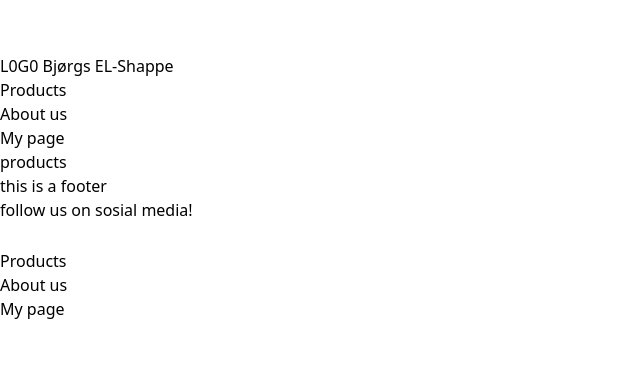
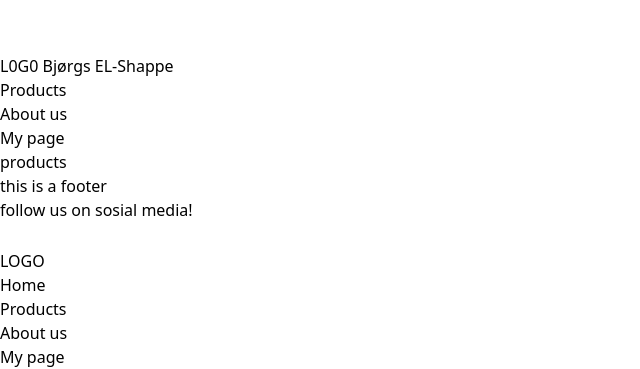
Before and after one commit to tomhaakon/hovedoppgave-fakestore, a Vue app: page /product in a window 1280 px wide. Shown: the part 1250-1619 px from the top of the page, without its empty margins (0-640 px from the left). Before the commit the page ends 1571 px from the top, so only its background shows below. Built offline with nearby package versions, Linux system fonts and the light colour scheme.

Commit message:
finpuss home og sidebar

```diff
--- a/src/App.vue
+++ b/src/App.vue
@@ -35,8 +35,10 @@
         </div>
       </div>
       <!-- Page content here -->
-      <RouterView />
-      <div class="text-center py-5">
+      <div class="p-5">
+        <RouterView />
+      </div>
+      <div class="text-center">
         <div>
           <p class="text-sm text-slate-400">
             this is a footer <br />
@@ -52,11 +54,18 @@
     </div>
     <div class="drawer-side">
       <label for="my-drawer-3" class="drawer-overlay"></label>
-      <ul class="menu p-4 w-80 h-full bg-base-200">
+
+      <ul class="pl-10 space-y-2 p-4 w-80 h-full bg-base-200">
         <!-- Sidebar content here -->
-        <li><RouterLink to="/product">Products</RouterLink></li>
-        <li><RouterLink to="/about">About us</RouterLink></li>
-        <li><RouterLink to="/mypage">My page</RouterLink></li>
+        <li class="py-5 rounded-none bg-transparent">
+          <RouterLink to="/">LOGO</RouterLink>
+        </li>
+        <li class="text-2xl"><RouterLink to="/">Home</RouterLink></li>
+        <li class="text-2xl">
+          <RouterLink to="/product">Products</RouterLink>
+        </li>
+        <li class="text-2xl"><RouterLink to="/about">About us</RouterLink></li>
+        <li class="pt-10"><RouterLink to="/mypage">My page</RouterLink></li>
       </ul>
     </div>
   </div>
--- a/src/views/HomeView.vue
+++ b/src/views/HomeView.vue
@@ -1,23 +1,33 @@
 <template>
   <div class="">
     <div class="p-5 text-xl font-bold">
-      <p>Check out our 3 newest items!</p>
+      <p>Check out newest items</p>
     </div>
-    <div v-for="product in products" class="px-5 pb-5">
-      <div class="card w-full bg-base-200 shadow-md">
-        <figure class="px-10 pt-10">
+    <div v-for="product in products" class="px-5 pb-16">
+      <div class="card bg-base-200 shadow-md rounded-none">
+        <div class="h-full w-full">
           <img
             :alt="product.category"
             :src="product.image"
-            class="rounded-xl w-32 bg-blend-multiply"
+            class="rounded-none h-full w-full"
           />
-        </figure>
-        <div class="card-body items-center text-center">
-          <h2 class="card-title">{{ product.title }}</h2>
-          <p class="pb-3">Price: {{ product.price }}</p>
-          <div class="card-actions">
-            <button class="btn btn-primary">Buy Now</button>
-          </div>
+        </div>
+
+        <div class="py-3">
+          <p class="">{{ product.title }}</p>
+
+          <p class="text-red-600 text-xl font-bold pt-5">
+            {{ product.price * 10 }} kr
+          </p>
+
+          <p class="text-sm">Fri frakt</p>
+        </div>
+        <div>
+          <button
+            class="btn-primary drop-shadow-md absolute right-5 bottom-3 h-8 w-20 rounded-lg text-black border-0 font-bold"
+          >
+            + Kjøp
+          </button>
         </div>
       </div>
     </div>
```
